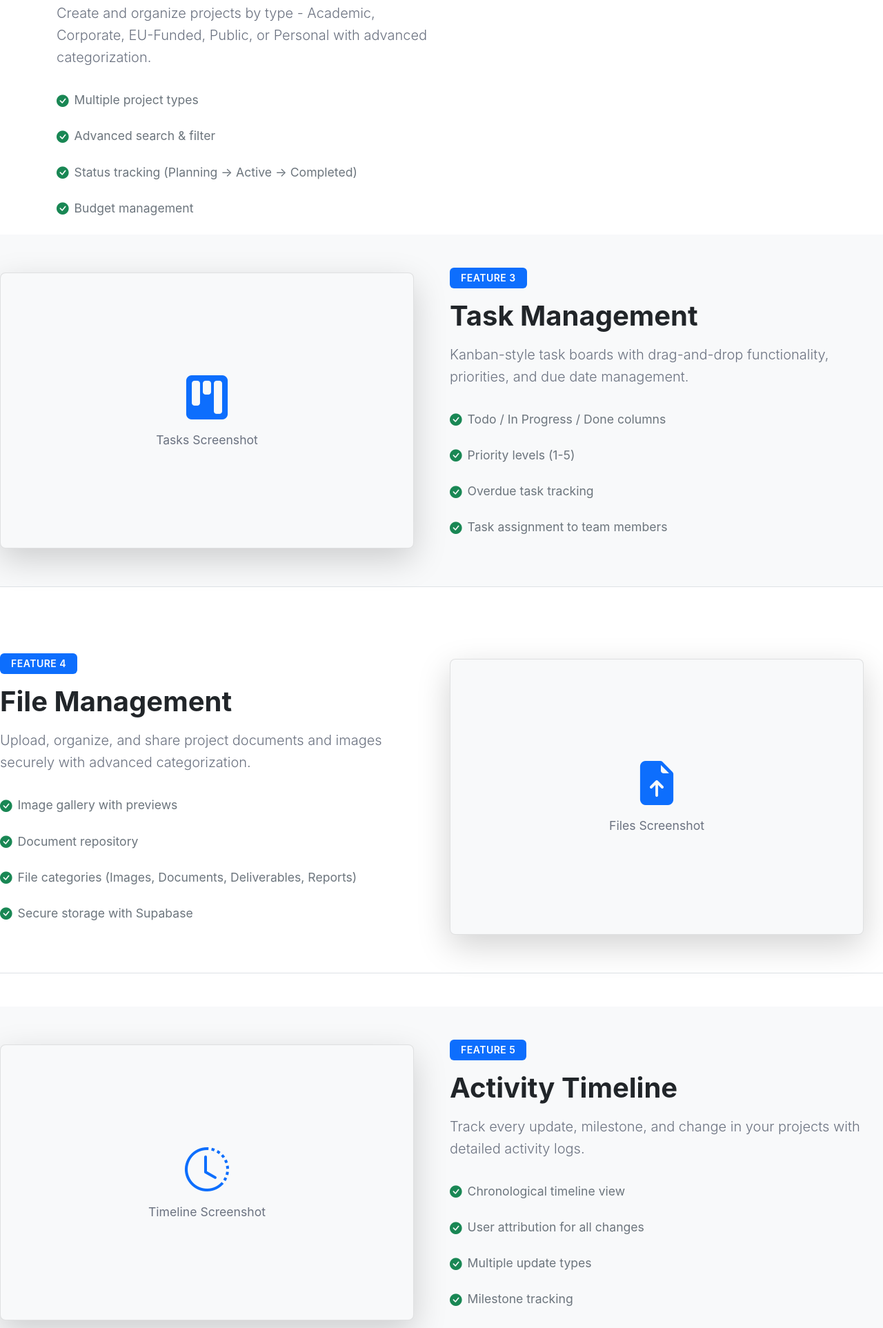
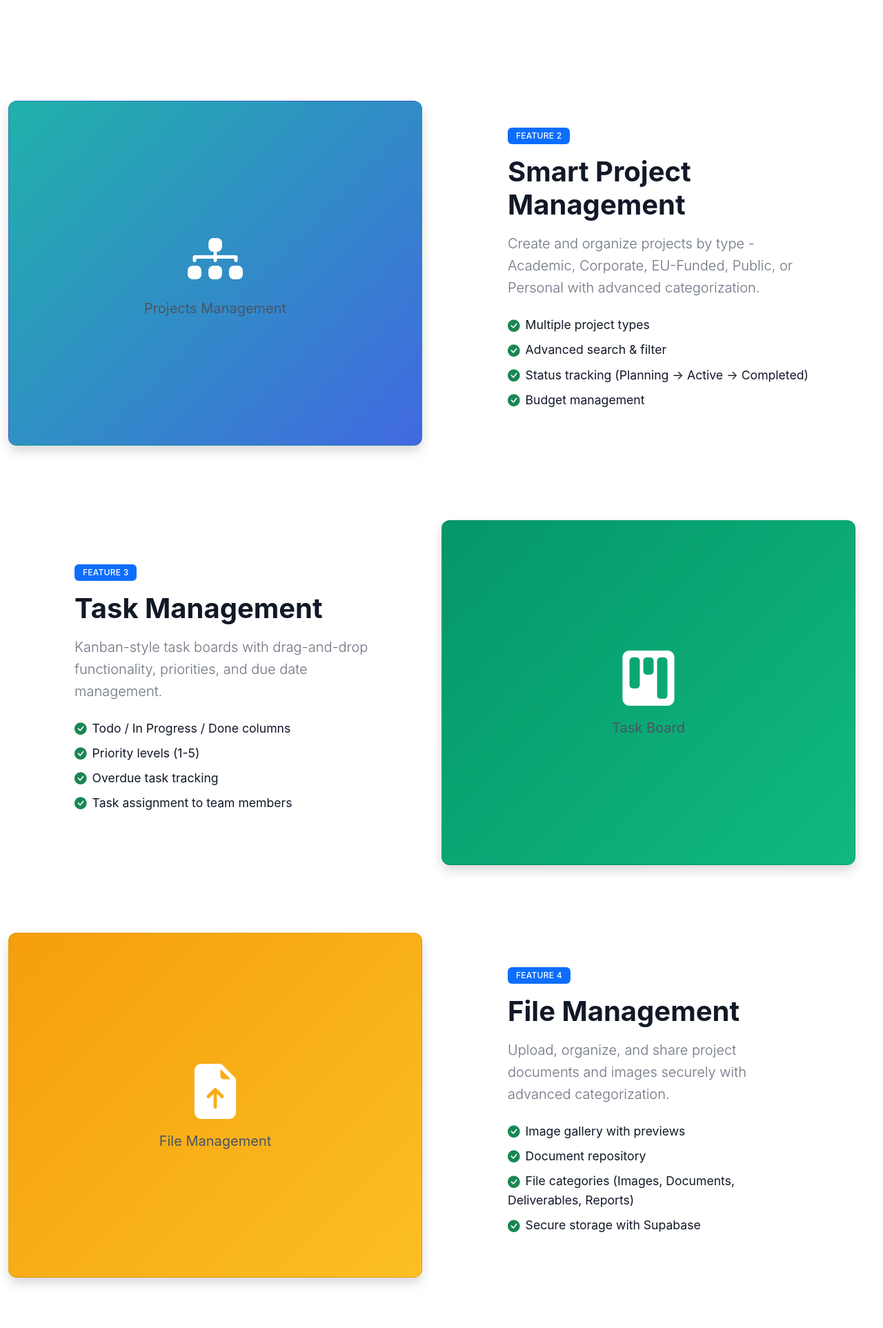
Before and after one commit to naydenovtony-afk/projecthub, a website built with Vite: page index.html in a window 1280 px wide. Shown: the part 1716-3641 px from the top of the page at 69% size. Built offline with nearby package versions, Linux system fonts and the light colour scheme.

Commit message:
Refactor Features Section with improved styling and layout for better visibility

```diff
--- a/index.html
+++ b/index.html
@@ -301,13 +301,17 @@
   </section>
 
   <!-- Features Showcase -->
-  <section id="features" class="section-light py-5">
+  <section id="features" class="bg-white py-5">
     <div class="container">
       <div class="text-center mb-5" data-aos="fade-up">
-        <h2 class="display-4 fw-bold mb-3">Everything You Need to Manage Projects</h2>
+        <h2 class="display-4 fw-bold mb-3 text-dark">Everything You Need to Manage Projects</h2>
         <p class="lead text-muted">Powerful features designed for modern project management</p>
+      </div>
+
       <!-- Screenshots Carousel / Showcase -->
-          <div id="screenshots" class="mt-4" data-aos="fade-up" data-aos-delay="300">
+      <div id="screenshots" class="mb-5" data-aos="fade-up" data-aos-delay="300">
+        <div class="row justify-content-center">
+          <div class="col-lg-10">
             <div id="screenshotsCarousel" class="carousel slide shadow-lg rounded-3" data-bs-ride="carousel" data-bs-interval="5000" data-bs-pause="false">
               <div class="carousel-indicators">
                 <button type="button" data-bs-target="#screenshotsCarousel" data-bs-slide-to="0" class="active" aria-label="Dashboard"></button>
@@ -370,9 +374,28 @@
             </div>
           </div>
         </div>
-        <div class="col-lg-6">
+      </div>
+    </div>
+  </section>
+
+  <!-- Feature 2: Smart Project Management -->
+  <section class="bg-white py-5">
+    <div class="container-fluid">
+      <div class="row align-items-center g-0">
+        <div class="col-lg-6 p-0">
+          <div class="feature-image-placeholder" style="height: 500px; background: linear-gradient(135deg, #20b2aa 0%, #4169e1 100%);">
+            <div class="d-flex align-items-center justify-content-center h-100">
+              <div class="text-center text-white">
+                <i class="bi bi-diagram-3-fill" style="font-size: 5rem;"></i>
+                <p class="mt-3 mb-0 fs-5">Projects Management</p>
+              </div>
+            </div>
+          </div>
+        </div>
+        <div class="col-lg-6 p-5 px-lg-5">
+          <div class="px-lg-5">
             <span class="badge bg-primary mb-3">Feature 2</span>
-          <h3 class="display-6 fw-bold mb-3">Smart Project Management</h3>
+            <h3 class="display-6 fw-bold mb-3 text-dark">Smart Project Management</h3>
             <p class="lead text-muted mb-4">
               Create and organize projects by type - Academic, Corporate, EU-Funded, Public, or Personal with advanced categorization.
             </p>
@@ -384,22 +407,28 @@
             </ul>
           </div>
         </div>
+      </div>
+    </div>
+  </section>
 
   <!-- Feature 3: Task Management -->
-      <div class="row align-items-center mb-5 py-5" data-aos="fade-right">
-        <div class="col-lg-6 mb-4 mb-lg-0">
-          <div class="feature-image-placeholder bg-light rounded-3 shadow-lg p-4" style="height: 400px;">
+  <section class="bg-white py-5">
+    <div class="container-fluid">
+      <div class="row align-items-center g-0 flex-lg-row-reverse">
+        <div class="col-lg-6 p-0">
+          <div class="feature-image-placeholder" style="height: 500px; background: linear-gradient(135deg, #059669 0%, #10b981 100%);">
             <div class="d-flex align-items-center justify-content-center h-100">
-              <div class="text-center">
-                <i class="bi bi-kanban-fill text-primary" style="font-size: 4rem;"></i>
-                <p class="text-muted mt-3 mb-0">Tasks Screenshot</p>
+              <div class="text-center text-white">
+                <i class="bi bi-kanban-fill" style="font-size: 5rem;"></i>
+                <p class="mt-3 mb-0 fs-5">Task Board</p>
               </div>
             </div>
           </div>
         </div>
-        <div class="col-lg-6">
+        <div class="col-lg-6 p-5 px-lg-5">
+          <div class="px-lg-5">
             <span class="badge bg-primary mb-3">Feature 3</span>
-          <h3 class="display-6 fw-bold mb-3">Task Management</h3>
+            <h3 class="display-6 fw-bold mb-3 text-dark">Task Management</h3>
             <p class="lead text-muted mb-4">
               Kanban-style task boards with drag-and-drop functionality, priorities, and due date management.
             </p>
@@ -411,22 +440,28 @@
             </ul>
           </div>
         </div>
+      </div>
+    </div>
+  </section>
 
   <!-- Feature 4: File Management -->
-      <div class="row align-items-center mb-5 py-5 flex-lg-row-reverse" data-aos="fade-left">
-        <div class="col-lg-6 mb-4 mb-lg-0">
-          <div class="feature-image-placeholder bg-light rounded-3 shadow-lg p-4" style="height: 400px;">
+  <section class="bg-white py-5">
+    <div class="container-fluid">
+      <div class="row align-items-center g-0">
+        <div class="col-lg-6 p-0">
+          <div class="feature-image-placeholder" style="height: 500px; background: linear-gradient(135deg, #f59e0b 0%, #fbbf24 100%);">
             <div class="d-flex align-items-center justify-content-center h-100">
-              <div class="text-center">
-                <i class="bi bi-file-earmark-arrow-up-fill text-primary" style="font-size: 4rem;"></i>
-                <p class="text-muted mt-3 mb-0">Files Screenshot</p>
+              <div class="text-center text-white">
+                <i class="bi bi-file-earmark-arrow-up-fill" style="font-size: 5rem;"></i>
+                <p class="mt-3 mb-0 fs-5">File Management</p>
               </div>
             </div>
           </div>
         </div>
-        <div class="col-lg-6">
+        <div class="col-lg-6 p-5 px-lg-5">
+          <div class="px-lg-5">
             <span class="badge bg-primary mb-3">Feature 4</span>
-          <h3 class="display-6 fw-bold mb-3">File Management</h3>
+            <h3 class="display-6 fw-bold mb-3 text-dark">File Management</h3>
             <p class="lead text-muted mb-4">
               Upload, organize, and share project documents and images securely with advanced categorization.
             </p>
@@ -438,22 +473,28 @@
             </ul>
           </div>
         </div>
+      </div>
+    </div>
+  </section>
 
   <!-- Feature 5: Activity Timeline -->
-      <div class="row align-items-center mb-5 py-5" data-aos="fade-right">
-        <div class="col-lg-6 mb-4 mb-lg-0">
-          <div class="feature-image-placeholder bg-light rounded-3 shadow-lg p-4" style="height: 400px;">
+  <section class="bg-white py-5">
+    <div class="container-fluid">
+      <div class="row align-items-center g-0 flex-lg-row-reverse">
+        <div class="col-lg-6 p-0">
+          <div class="feature-image-placeholder" style="height: 500px; background: linear-gradient(135deg, #8b5cf6 0%, #a78bfa 100%);">
             <div class="d-flex align-items-center justify-content-center h-100">
-              <div class="text-center">
-                <i class="bi bi-clock-history text-primary" style="font-size: 4rem;"></i>
-                <p class="text-muted mt-3 mb-0">Timeline Screenshot</p>
+              <div class="text-center text-white">
+                <i class="bi bi-clock-history" style="font-size: 5rem;"></i>
+                <p class="mt-3 mb-0 fs-5">Activity Timeline</p>
               </div>
             </div>
           </div>
         </div>
-        <div class="col-lg-6">
+        <div class="col-lg-6 p-5 px-lg-5">
+          <div class="px-lg-5">
             <span class="badge bg-primary mb-3">Feature 5</span>
-          <h3 class="display-6 fw-bold mb-3">Activity Timeline</h3>
+            <h3 class="display-6 fw-bold mb-3 text-dark">Activity Timeline</h3>
             <p class="lead text-muted mb-4">
               Track every update, milestone, and change in your projects with detailed activity logs.
             </p>
@@ -465,22 +506,28 @@
             </ul>
           </div>
         </div>
+      </div>
+    </div>
+  </section>
 
   <!-- Feature 6: AI Assistant (Coming Soon) -->
-      <div class="row align-items-center mb-5 py-5 flex-lg-row-reverse" data-aos="fade-left">
-        <div class="col-lg-6 mb-4 mb-lg-0">
-          <div class="feature-image-placeholder bg-light rounded-3 shadow-lg p-4" style="height: 400px;">
+  <section class="bg-white py-5">
+    <div class="container-fluid">
+      <div class="row align-items-center g-0">
+        <div class="col-lg-6 p-0">
+          <div class="feature-image-placeholder" style="height: 500px; background: linear-gradient(135deg, #ec4899 0%, #f472b6 100%);">
             <div class="d-flex align-items-center justify-content-center h-100">
-              <div class="text-center">
-                <i class="bi bi-robot text-primary" style="font-size: 4rem;"></i>
-                <p class="text-muted mt-3 mb-0">AI Assistant Illustration</p>
+              <div class="text-center text-white">
+                <i class="bi bi-robot" style="font-size: 5rem;"></i>
+                <p class="mt-3 mb-0 fs-5">AI Assistant</p>
               </div>
             </div>
           </div>
         </div>
-        <div class="col-lg-6">
+        <div class="col-lg-6 p-5 px-lg-5">
+          <div class="px-lg-5">
             <span class="badge bg-warning text-dark mb-3">Coming Soon</span>
-          <h3 class="display-6 fw-bold mb-3">AI Assistant</h3>
+            <h3 class="display-6 fw-bold mb-3 text-dark">AI Assistant</h3>
             <p class="lead text-muted mb-4">
               Get intelligent help with project planning, task suggestions, and personalized guidance powered by AI.
             </p>
@@ -490,6 +537,7 @@
               <li class="mb-2"><i class="bi bi-stars text-warning me-2"></i>Intelligent task suggestions</li>
               <li class="mb-2"><i class="bi bi-stars text-warning me-2"></i>Natural language queries</li>
             </ul>
+          </div>
         </div>
       </div>
     </div>
```
Lines whose indentation alone changed are shown as unchanged.
